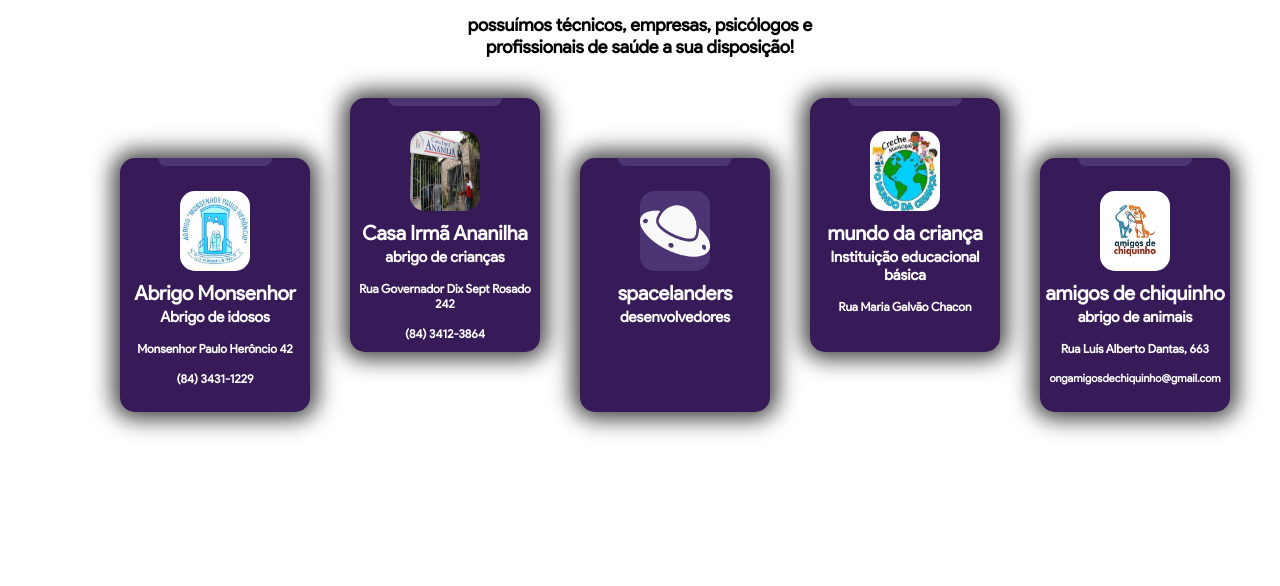
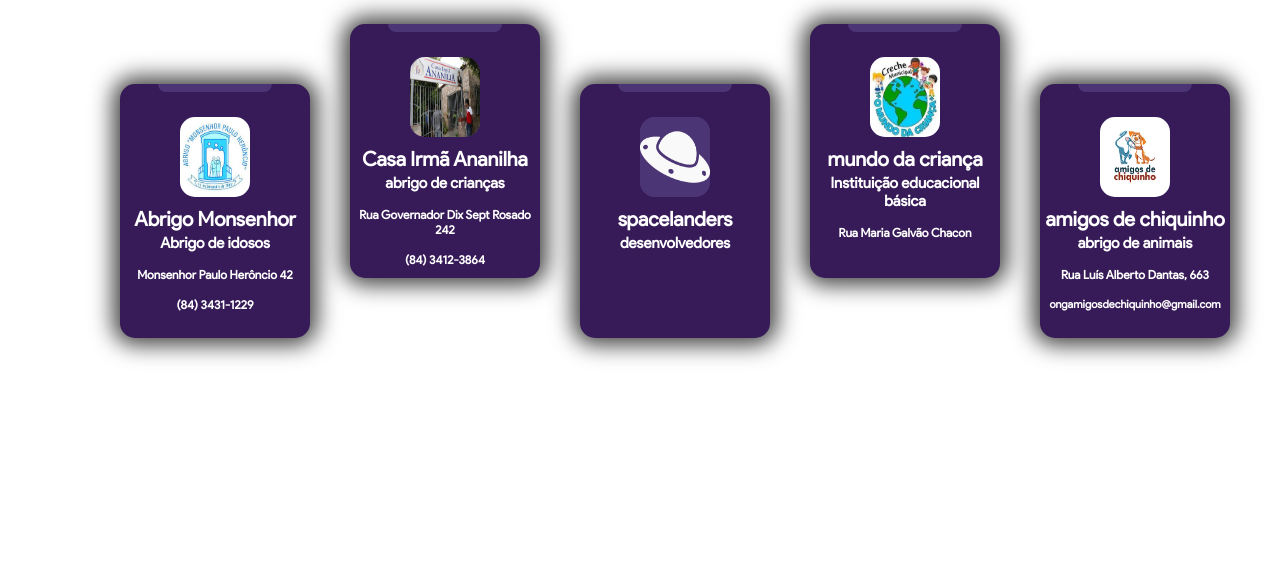
Before and after one commit to melo-caramelo/help-, a plain HTML site: page pages/group.html in a window 1280 px wide. Shown: the part 214-800 px from the top of the page. Drawn offline with Linux system fonts and the light colour scheme.

Commit message:
Update group.html
A

```diff
--- a/pages/group.html
+++ b/pages/group.html
@@ -28,7 +28,6 @@
   <section>
     <div class="container">
       <div class="title-box"><h1 class="title">conheça a equipe do <span class="helpplus">help+</span></h1></div>
-      <div class="description-box"><p class="description">possuímos técnicos, empresas, psicólogos e profissionais de saúde a sua disposição!</p></div>
 
       <div class="card-box">
         <div class="card" id="card1">
```
